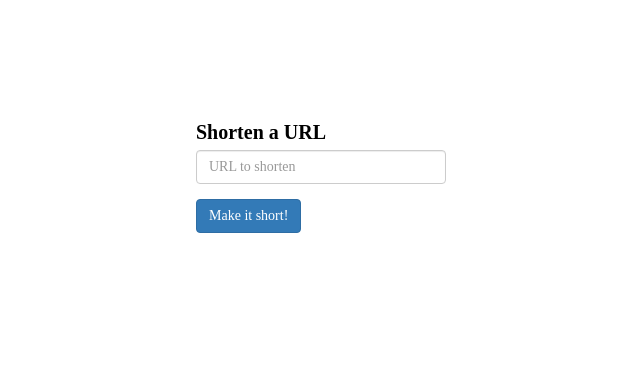
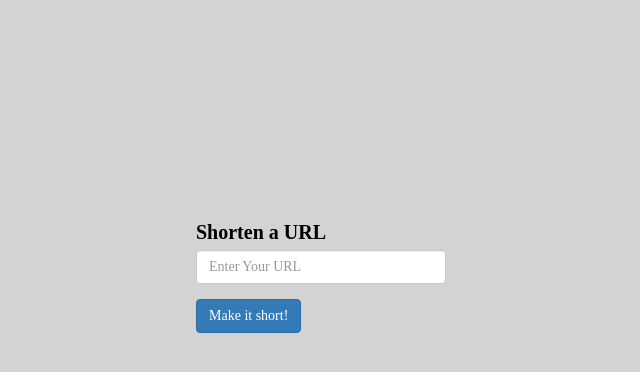
Before and after one commit to charliemj/golang-url-shortener, a plain HTML site: page index.html in a window 1280 px wide. Shown: the whole page, without its empty margins (319-959 px from the left). Drawn offline with nearby package versions, Linux system fonts and the light colour scheme.

Commit message:
style changes

```diff
--- a/index.html
+++ b/index.html
@@ -22,10 +22,11 @@
     max-width:100%;
     font-family: 'PT Serif', serif;
     color:black;
+    background-color: #d3d3d3;
 
     }
     form {
-      margin: 100px auto;
+      margin: 200px auto;
       width:250px;
     }
   </style>
@@ -36,15 +37,15 @@
   <div class="container">
     <div class="row">
       <div class="col-sm" id="left">
-        <!-- <p>"ljkfdasljkfjlkjkldjlkfdsajlkfdsjklfdslkjfdljkfadlkdfljkfdjklkjkjfdkjldfjlkfdsjkldfsjkldfs"</p>
-        <p>{{.URLS}}</p> -->
+
       </div>
 
       <div id="middle" class="col-sm">
         <form id="myform" action="/create" method="POST" >
             <div class="form-group">
               <label for="formGroupExampleInput">Shorten a URL</label>
-              <input name="longUrl" type="text" class="form-control" id="formGroupExampleInput" placeholder="URL to shorten">
+              <br>
+              <input name="longUrl" type="text" class="form-control" id="formGroupExampleInput" placeholder="Enter Your URL">
             </div>
           <button class="btn btn-primary" type="submit">Make it short!</button>
         </form>
```
